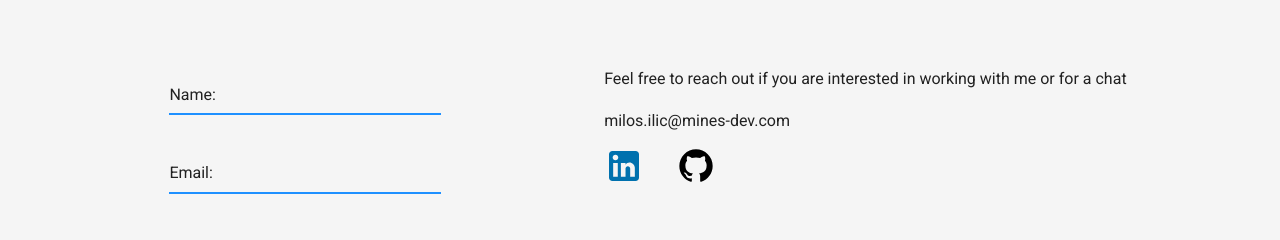
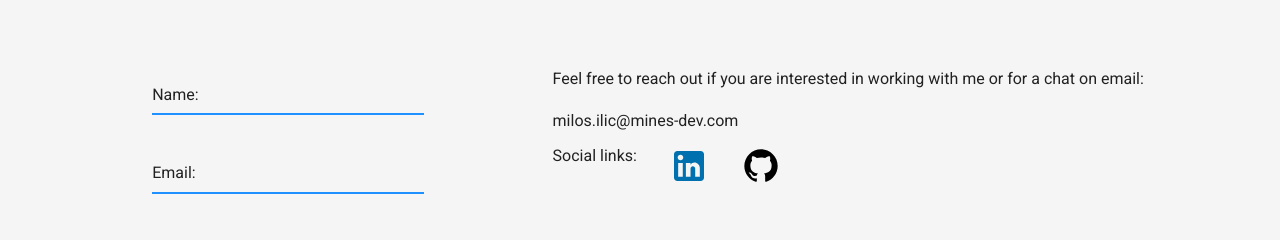
Before and after one commit to MilosIl/mines23, a React (Vite) app: page / in a window 1280 px wide. Shown: the part 2462-2702 px from the top of the page. Built offline with nearby package versions, Linux system fonts and the light colour scheme; the HTML template or start-up script is replaced by a standard one.

Commit message:
contact styles

```diff
--- a/src/App.tsx
+++ b/src/App.tsx
@@ -6,7 +6,6 @@ import Hero from './Components/Hero/Hero';
 import Projects from './Layout/Projects/Projects';
 import Footer from './Layout/Footer/Footer';
 import Navbar from './Layout/Navbar/Navbar';
-import Services from './Components/Services/Services';
 
 function App() {
   return (
@@ -15,7 +14,6 @@ function App() {
       <Hero />
       <Projects />
       <About />
-      <Services/>
       <Contact />
       <Footer />
     </div>
--- a/src/Components/Contact/Contact.tsx
+++ b/src/Components/Contact/Contact.tsx
@@ -96,12 +96,13 @@ const Contact: React.FC = () => {
         <div>
           <p>
             Feel free to reach out if you are interested in working with me or
-            for a chat
+            for a chat on email:
           </p>
           <span className="contact-email" onClick={handleCopy}>
             milos.ilic@mines-dev.com
           </span>
           <div className="contact-icon">
+            <p>Social links:</p>
             <a href="www.linkedin.com/in/milos-ilic-dev">
               <img src={linkedin} alt={linkedin} />
             </a>
--- a/src/Components/Contact/contact.css
+++ b/src/Components/Contact/contact.css
@@ -82,6 +82,7 @@
 }
 .contact-icon {
   display: flex;
+  items-align:center;
   margin-top: 1em;
   gap: 2em;
 }
```
